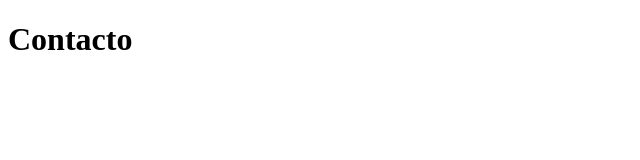
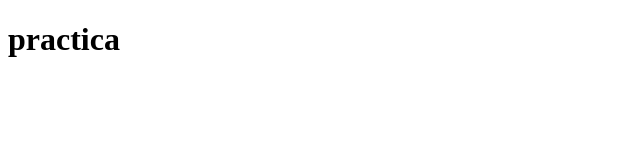
Before and after one commit to Alejo-42/Inventario_TD, a plain HTML site: page index.html in a window 1280 px wide. Shown: the full height of the page, 0-640 px from the left. Drawn offline with Linux system fonts and the light colour scheme.

Commit message:
PRACTICA

```diff
--- a/index.html
+++ b/index.html
@@ -6,6 +6,6 @@
     <title>Contacto</title>
 </head>
 <body>
-    <h1>Contacto</h1>
+    <h1>practica</h1>
 </body>
 </html>
```
